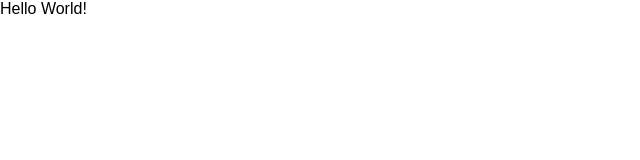
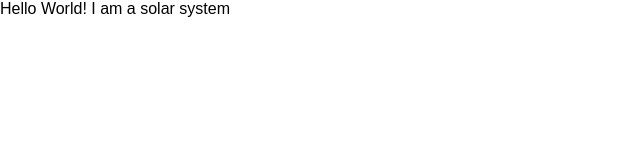
Before and after one commit to mwilsonthorne/week_16_JavaScript_React_Project, a React (Create React App) app: page / in a window 1280 px wide. Shown: the top 160 px of the page, without its empty margins (0-640 px from the left). Built offline with nearby package versions, Linux system fonts and the light colour scheme.

Commit message:
Created container and SolarSystem.js and tested ok

```diff
--- a/src/App.js
+++ b/src/App.js
@@ -1,9 +1,10 @@
 import React, { Component } from 'react';
+import SolarSystem from './container/SolarSystem.js';
 
 class App extends Component {
   render() {
     return (
-      "Hello World!"
+      <SolarSystem />
     );
   }
 }
--- /dev/null
+++ b/src/container/SolarSystem.js
@@ -0,0 +1,14 @@
+import React, { Component } from 'react'
+
+class SolarSystem extends Component {
+  render() {
+    return (
+      <div className="solar-system">
+        Hello World! I am a solar system
+      </div>
+
+    );
+  }
+}
+
+export default SolarSystem;
```
